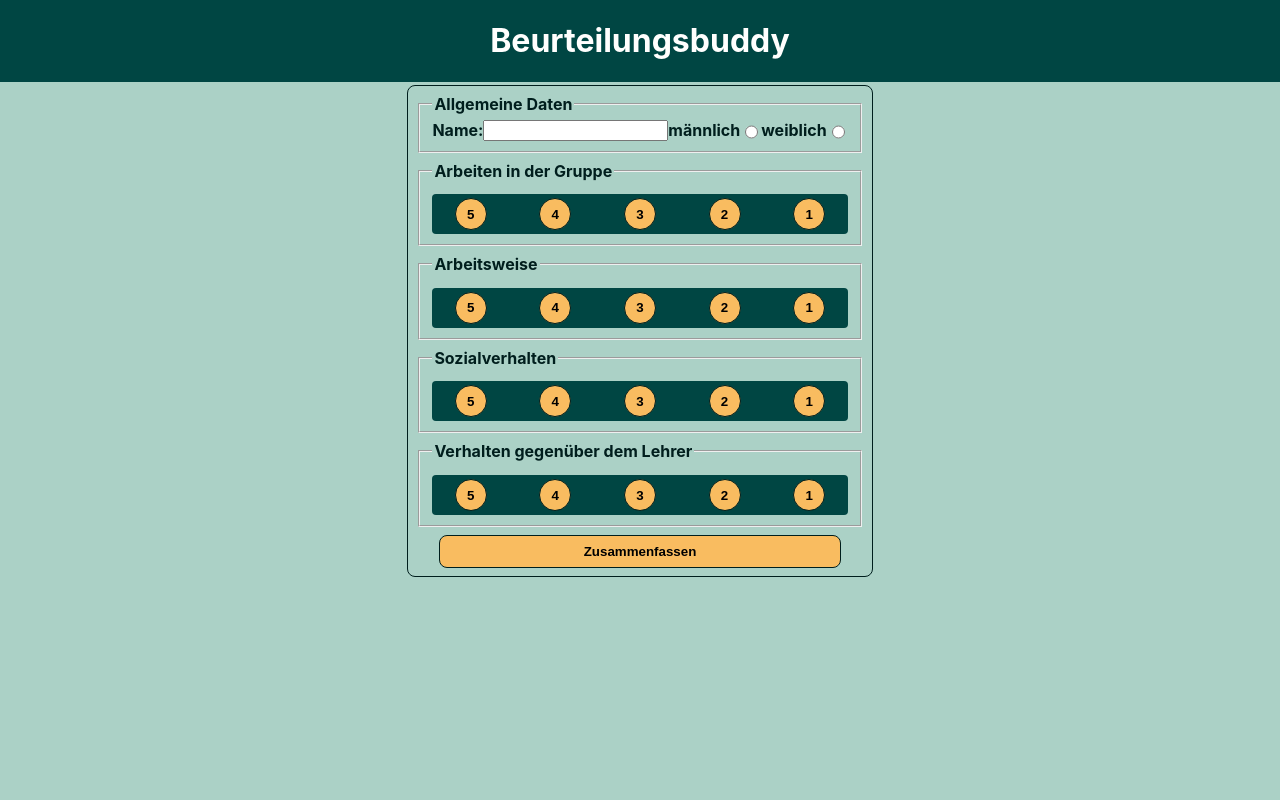
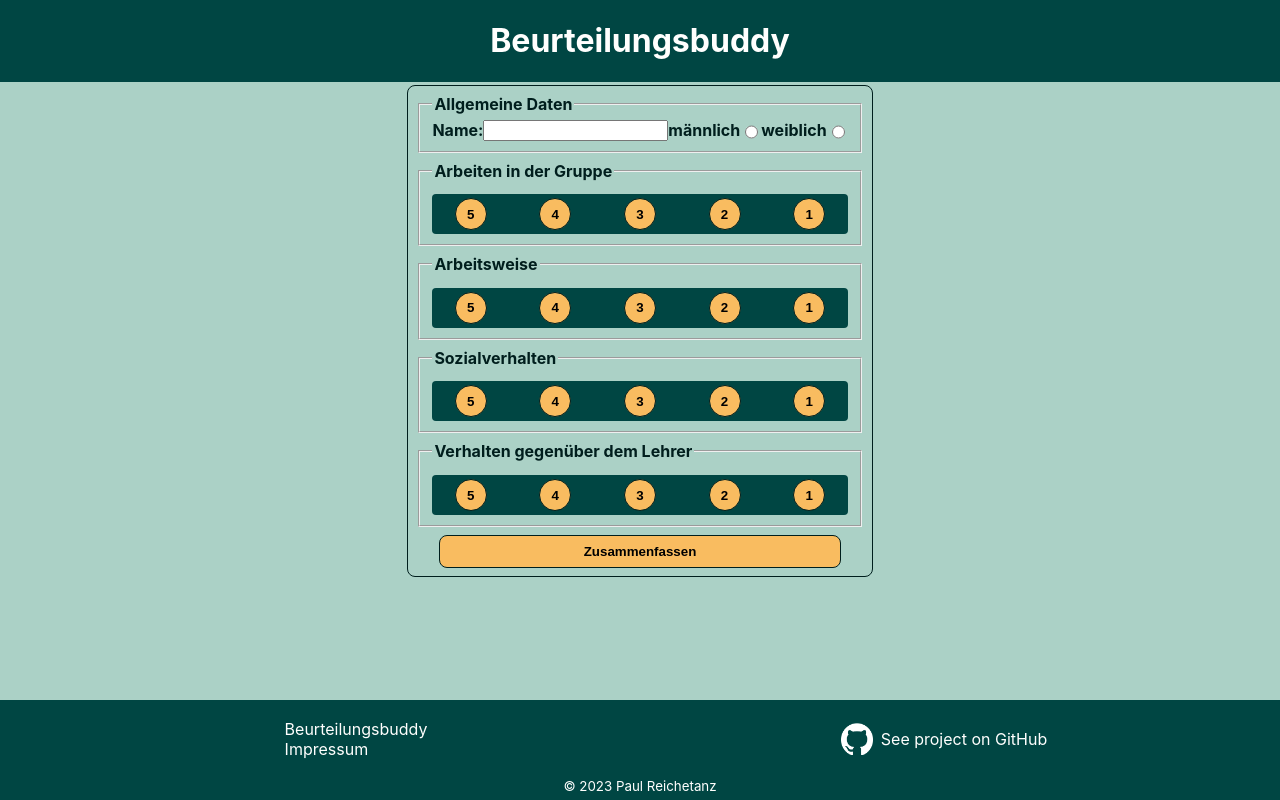
Before and after one commit to PReichetanz/beurteilungsbuddy, a Next.js app: page / in a window 1280 px wide. Built offline with nearby package versions, Linux system fonts and the light colour scheme.

Commit message:
add Footer component

```diff
--- /dev/null
+++ b/components/Footer/index.js
@@ -0,0 +1,69 @@
+import Link from "next/link";
+import { styled } from "styled-components";
+import Image from "next/image";
+
+export default function Footer() {
+  return (
+    <StyledFooter>
+      <StyledNavigation>
+        <ul role="list">
+          <li>
+            <StyledLink href="/">Beurteilungsbuddy</StyledLink>
+          </li>
+          <li>
+            <StyledLink href="/impressum">Impressum</StyledLink>
+          </li>
+        </ul>
+      </StyledNavigation>
+      <StyledLink href="https://github.com/PReichetanz/beurteilungsbuddy">
+        <LogoContainer>
+          <Image
+            src="/images/github-mark-white.png"
+            alt="GitHub Logo"
+            width={32}
+            height={32}
+          />
+          <span>See project on GitHub</span>
+        </LogoContainer>
+      </StyledLink>
+      <CopyRight>© 2023 Paul Reichetanz</CopyRight>
+    </StyledFooter>
+  );
+}
+
+const CopyRight = styled.small`
+  grid-area: copy;
+`;
+
+const LogoContainer = styled.div`
+  display: flex;
+  align-items: center;
+  justify-content: space-evenly;
+  grid-area: social;
+  gap: 0.5rem;
+`;
+
+const StyledFooter = styled.footer`
+  background-color: var(--color-background-dark);
+  color: var(--color-text-white);
+  width: 100%;
+  height: 100px;
+  display: grid;
+  grid-template-areas:
+    "nav social"
+    "copy copy";
+  grid-template-rows: 1fr 1fr;
+  grid-template-columns: 1fr 1fr;
+  justify-items: center;
+  align-items: center;
+  padding: 0.2rem 2rem 0.2rem;
+`;
+
+const StyledLink = styled(Link)`
+  text-decoration: none;
+  color: var(--color-text-white);
+`;
+
+const StyledNavigation = styled.nav`
+  grid-area: nav;
+`;
--- a/pages/index.tsx
+++ b/pages/index.tsx
@@ -1,5 +1,6 @@
 import styled from "styled-components";
 import Form from "../components/Form/Form";
+import Footer from "../components/Footer";
 
 export default function HomePage({
   studentName,
@@ -32,7 +33,7 @@ export default function HomePage({
           handleReset={handleReset}
         />
       </Main>
-      <footer></footer>
+      <Footer />
     </PageContainer>
   );
 }
@@ -48,7 +49,6 @@ const Header = styled.header`
 const Main = styled.main`
   grid-row: 2 / 3;
   height: auto;
-  overflow-y: auto;
 `;
 
 const PageContainer = styled.div`
@@ -56,4 +56,5 @@ const PageContainer = styled.div`
   display: grid;
   grid-template-rows: auto 1fr auto;
   justify-items: center;
+  overflow-y: auto;
 `;
--- a/styles.js
+++ b/styles.js
@@ -30,4 +30,8 @@ export default createGlobalStyle`
     background: var(--color-background-light);
     margin: 0;
   }
+
+  ul {
+    list-style: none;
+  }
 `;
```
Also changed, not shown: public/images/github-mark-white.png (added), 1 other file (tests, documents, lock files or other folders).
